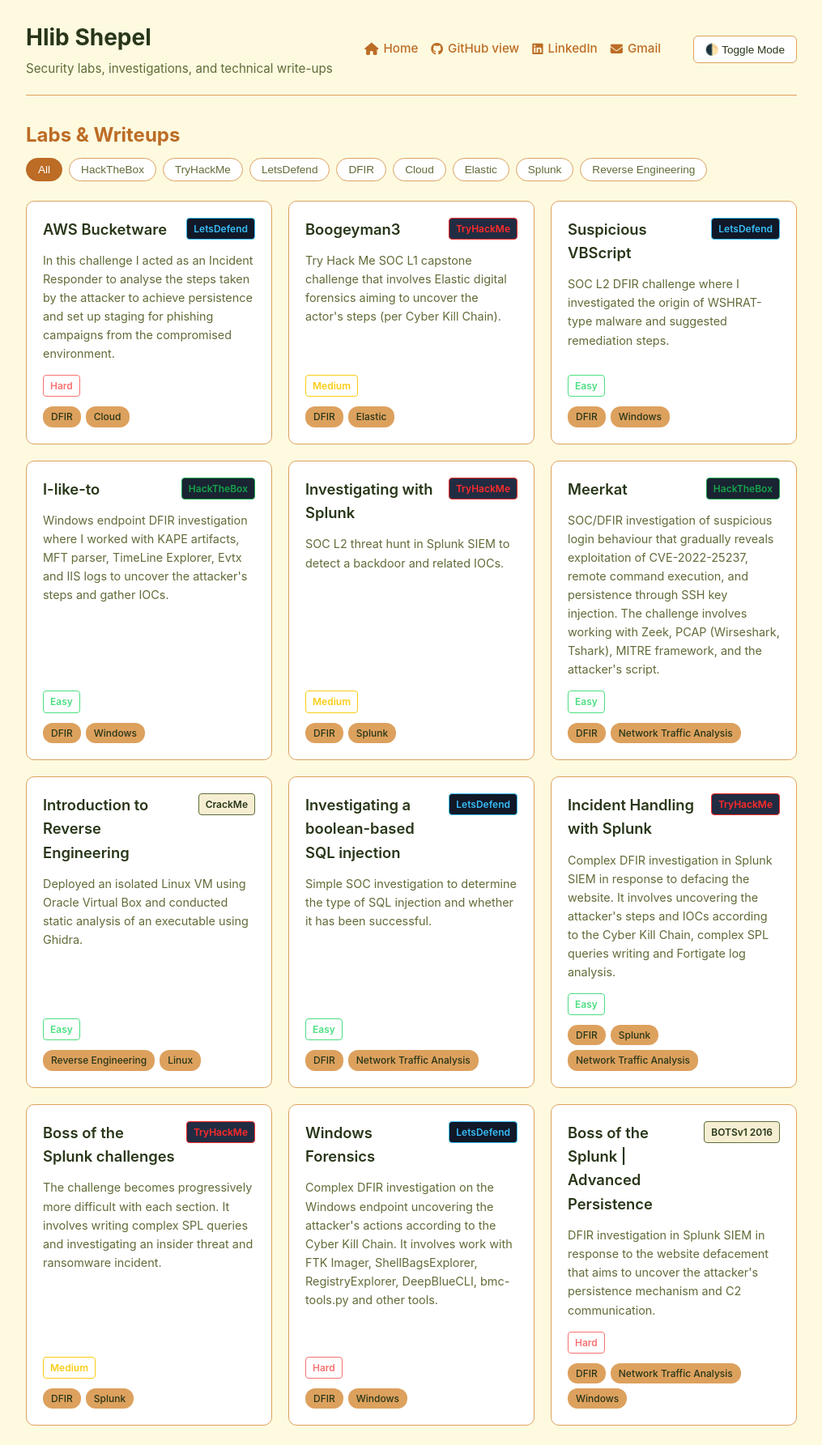
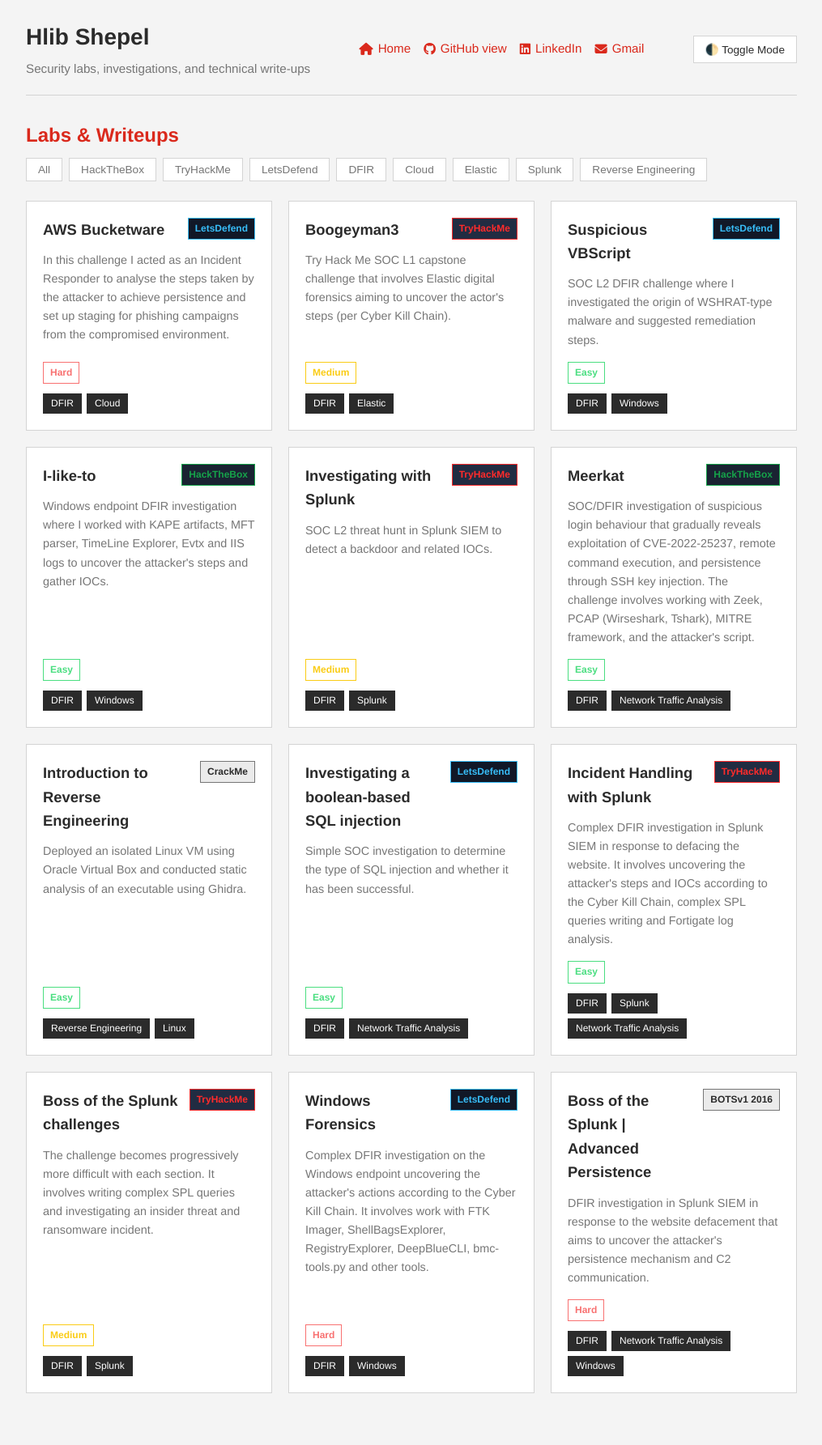
Before and after one commit to Glebius01/Glebius01.github.io, a Jekyll site: the page built from index.html, in a window 1280 px wide. Shown: the whole page at 81% size, without its empty margins (132-1147 px from the left). Built offline with Jekyll 4.4.1, drawn with Linux system fonts in a browser that asks for light colours; after the commit the page ends 1745 px from its top, so only the background shows below that.

Commit message:
Refactor CSS variables and styles for themes
Updated color variables for dark and light themes, adjusted border radii to 0 for various elements, and refined code block styling.

```diff
--- a/assets/css/style.css
+++ b/assets/css/style.css
@@ -1,78 +1,78 @@
-/* 1. COLOR VARIABLES & THEMES */
+/* 1. COLOR VARIABLES & THEMES (Swiss Modernism) */
 :root {
   /* DARK THEME (Default) */
-  --bg-primary: #272640; /* Space Indigo */
-  --bg-card: #212f45; /* Deep Space Blue */
-  --bg-card-hover: #1b3a4b; /* Charcoal Blue */
-  --text-main: #f8fafc; /* Kept white for readability */
-  --text-muted: #cbd5e1; /* Kept light gray for readability */
-  --border-color: #312244; /* Midnight Violet */
-  --accent: #006466; /* Stormy Teal */
-  --tag-bg: #4d194d; /* Deep Purple */
-  --tag-text: #f8fafc;
+  --bg-primary: #111111;
+  --bg-card: #1a1a1a;
+  --bg-card-hover: #2b2b2b;
+  --text-main: #f4f4f4;
+  --text-muted: #888888;
+  --border-color: #333333;
+  --accent: #ff4d4d;
+  --tag-bg: #f4f4f4;
+  --tag-text: #111111;
 
-  --neutral-badge-text: #ffffff;
-  --neutral-badge-border: #ffffff;
-  --code-inline-bg: #144552; /* Dark Teal */
-  --code-inline-text: #006466; /* Stormy Teal */
-  --pre-bg: #0b525b; /* Dark Teal */
+  --neutral-badge-text: #f4f4f4;
+  --neutral-badge-border: #888888;
+  --code-inline-bg: #2b2b2b;
+  --code-inline-text: #ff4d4d;
+  --pre-bg: #0a0a0a;
 }
 
 @media (prefers-color-scheme: light) {
   :root {
     /* LIGHT THEME */
-    --bg-primary: #fefae0; /* Cornsilk */
-    --bg-card: #ffffff; /* White for clean contrast */
-    --bg-card-hover: #f5eed3; /* Slightly darkened Cornsilk */
-    --text-main: #283618; /* Black Forest */
-    --text-muted: #606c38; /* Olive Leaf */
-    --border-color: #dda15e; /* Light Caramel */
-    --accent: #bc6c25; /* Copper */
-    --tag-bg: #dda15e; /* Light Caramel */
-    --tag-text: #283618; /* Black Forest */
+    --bg-primary: #f4f4f4;
+    --bg-card: #ffffff;
+    --bg-card-hover: #ebebeb;
+    --text-main: #2b2b2b;
+    --text-muted: #767676;
+    --border-color: #d4d4d4;
+    --accent: #da291c;
+    --tag-bg: #2b2b2b;
+    --tag-text: #ffffff;
 
-    --neutral-badge-text: #283618;
-    --neutral-badge-border: #606c38;
-    --code-inline-bg: #dda15e;
-    --code-inline-text: #283618;
-    --pre-bg: #f9f4d7;
+    --neutral-badge-text: #2b2b2b;
+    --neutral-badge-border: #767676;
+    --code-inline-bg: #e6e6e6;
+    --code-inline-text: #da291c;
+    --pre-bg: #ffffff;
   }
 }
 
 body.dark-theme {
-  --bg-primary: #272640;
-  --bg-card: #212f45;
-  --bg-card-hover: #1b3a4b;
-  --text-main: #f8fafc;
-  --text-muted: #cbd5e1;
-  --border-color: #312244;
-  --accent: #006466;
-  --tag-bg: #4d194d;
-  --tag-text: #f8fafc;
+  --bg-primary: #111111;
+  --bg-card: #1a1a1a;
+  --bg-card-hover: #2b2b2b;
+  --text-main: #f4f4f4;
+  --text-muted: #888888;
+  --border-color: #333333;
+  --accent: #ff4d4d;
+  --tag-bg: #f4f4f4;
+  --tag-text: #111111;
 
-  --neutral-badge-text: #ffffff;
-  --neutral-badge-border: #ffffff;
-  --code-inline-bg: #144552;
-  --code-inline-text: #7cc7ff; /* Lightened for readability against teal */
-  --pre-bg: #1b3a4b;
+  --neutral-badge-text: #f4f4f4;
+  --neutral-badge-border: #888888;
+  --code-inline-bg: #2b2b2b;
+  --code-inline-text: #ff4d4d;
+  --pre-bg: #0a0a0a;
 }
 
 body.light-theme {
-  --bg-primary: #fefae0;
+  --bg-primary: #f4f4f4;
   --bg-card: #ffffff;
-  --bg-card-hover: #f5eed3;
-  --text-main: #283618;
-  --text-muted: #606c38;
-  --border-color: #dda15e;
-  --accent: #bc6c25;
-  --tag-bg: #dda15e;
-  --tag-text: #283618;
+  --bg-card-hover: #ebebeb;
+  --text-main: #2b2b2b;
+  --text-muted: #767676;
+  --border-color: #d4d4d4;
+  --accent: #da291c;
+  --tag-bg: #2b2b2b;
+  --tag-text: #ffffff;
 
-  --neutral-badge-text: #283618;
-  --neutral-badge-border: #606c38;
-  --code-inline-bg: #dda15e;
-  --code-inline-text: #283618;
-  --pre-bg: #f9f4d7;
+  --neutral-badge-text: #2b2b2b;
+  --neutral-badge-border: #767676;
+  --code-inline-bg: #e6e6e6;
+  --code-inline-text: #da291c;
+  --pre-bg: #ffffff;
 }
 
 /* 2. BASE STYLES */
@@ -80,7 +80,7 @@
 body {
   background-color: var(--bg-primary);
   color: var(--text-main);
-  font-family: -apple-system, BlinkMacSystemFont, "Segoe UI", Roboto, Helvetica, Arial, sans-serif;
+  font-family: "Host Grotesk", "Helvetica Neue", Helvetica, Arial, sans-serif;
   line-height: 1.6;
   max-width: 1000px;
   margin: 0 auto;
@@ -138,7 +138,7 @@
   border: 1px solid var(--border-color);
   color: var(--text-main);
   padding: 8px 14px;
-  border-radius: 6px;
+  border-radius: 0;
   cursor: pointer;
   font-size: 0.85rem;
   transition: background 0.2s ease;
@@ -158,7 +158,7 @@
   flex-direction: column;
   background-color: var(--bg-card);
   border: 1px solid var(--border-color);
-  border-radius: 10px;
+  border-radius: 0;
   padding: 20px;
   text-decoration: none !important;
   color: var(--text-main);
@@ -199,7 +199,7 @@
 main img {
   max-width: 100%;
   height: auto;
-  border-radius: 6px;
+  border-radius: 0;
   margin: 1.5rem 0;
   box-shadow: 0 4px 10px rgba(0,0,0,0.3);
 }
@@ -209,20 +209,20 @@
   margin-bottom: 0.5rem;
 }
 
-/* --- NEW: CODE BLOCK STYLING --- */
+/* CODE BLOCK STYLING */
 code {
   font-family: Consolas, "Liberation Mono", Menlo, Courier, monospace;
   background-color: var(--code-inline-bg);
   color: var(--code-inline-text);
   padding: 0.2em 0.4em;
-  border-radius: 4px;
+  border-radius: 0;
   font-size: 0.85em;
 }
 
 pre {
   background-color: var(--pre-bg);
   padding: 16px;
-  border-radius: 8px;
+  border-radius: 0;
   overflow-x: auto;
   border: 1px solid var(--border-color);
   margin: 1.5rem 0;
@@ -241,11 +241,11 @@
   font-size: 0.75rem;
   font-weight: 600;
   padding: 3px 8px;
-  border-radius: 4px;
+  border-radius: 0;
   white-space: nowrap;
 }
 
-/* Generic Platform Fallback using our new dynamic variables */
+/* Generic Platform Fallback */
 .badge[class*="platform-"] {
   background: var(--bg-card-hover);
   color: var(--neutral-badge-text);
@@ -278,7 +278,7 @@
   color: var(--tag-text);
   font-size: 0.75rem;
   padding: 3px 10px;
-  border-radius: 12px;
+  border-radius: 0;
   font-weight: 500;
 }
 
@@ -296,14 +296,7 @@
   border: 1px solid var(--border-color);
   color: var(--text-muted);
   padding: 6px 14px;
-  border-radius: 20px;
+  border-radius: 0;
   font-size: 0.85rem;
   cursor: pointer;
-  transition: all 0.2s ease;
-}
-
-.filter-btn:hover, .filter-btn.active {
-  background: var(--accent);
-  color: #ffffff;
-  border-color: var(--accent);
-}
+  transition: all 0.2s
```
